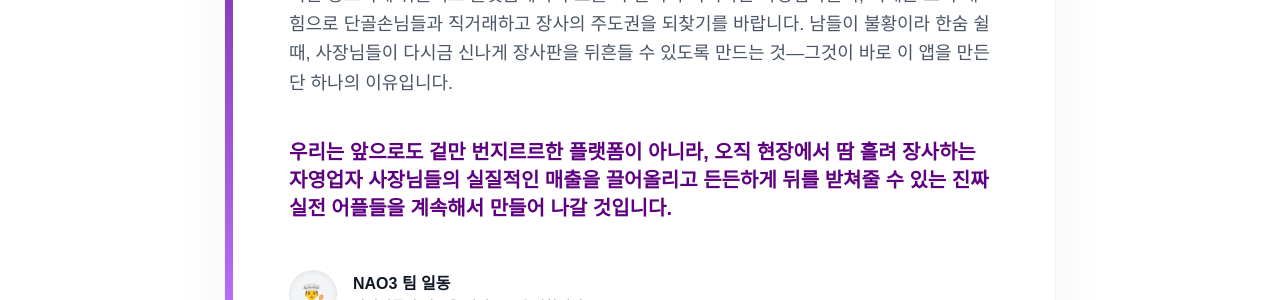
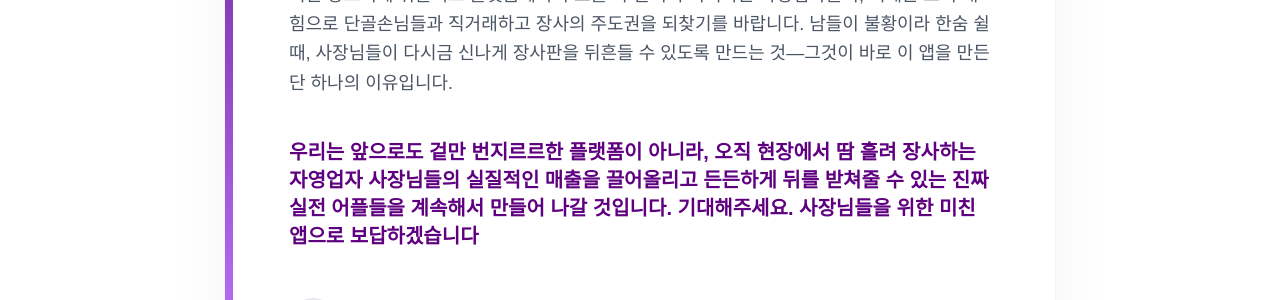
Before and after one commit to hannune-s/nao3, a Next.js app: page / in a window 1280 px wide. Shown: the part 7220-7520 px from the top of the page. Built offline with nearby package versions, Linux system fonts and the light colour scheme.

Commit message:
feat: append sentence to heartfelt message on landing page

```diff
--- a/src/app/page.tsx
+++ b/src/app/page.tsx
@@ -618,7 +618,7 @@ export default function LandingPage() {
                 비싼 광고비에 휘둘리고 플랫폼에 수수료를 다 뜯기며 지쳐가는 자영업자들이, 이제는 오직 내 힘으로 단골손님들과 직거래하고 장사의 주도권을 되찾기를 바랍니다. 남들이 불황이라 한숨 쉴 때, 사장님들이 다시금 신나게 장사판을 뒤흔들 수 있도록 만드는 것—그것이 바로 이 앱을 만든 단 하나의 이유입니다.
               </p>
               <p className="text-[#5F0080] font-bold text-xl pt-4">
-                우리는 앞으로도 겉만 번지르르한 플랫폼이 아니라, 오직 현장에서 땀 흘려 장사하는 자영업자 사장님들의 실질적인 매출을 끌어올리고 든든하게 뒤를 받쳐줄 수 있는 진짜 실전 어플들을 계속해서 만들어 나갈 것입니다.
+                우리는 앞으로도 겉만 번지르르한 플랫폼이 아니라, 오직 현장에서 땀 흘려 장사하는 자영업자 사장님들의 실질적인 매출을 끌어올리고 든든하게 뒤를 받쳐줄 수 있는 진짜 실전 어플들을 계속해서 만들어 나갈 것입니다. 기대해주세요. 사장님들을 위한 미친 앱으로 보답하겠습니다
               </p>
             </div>
 
```
